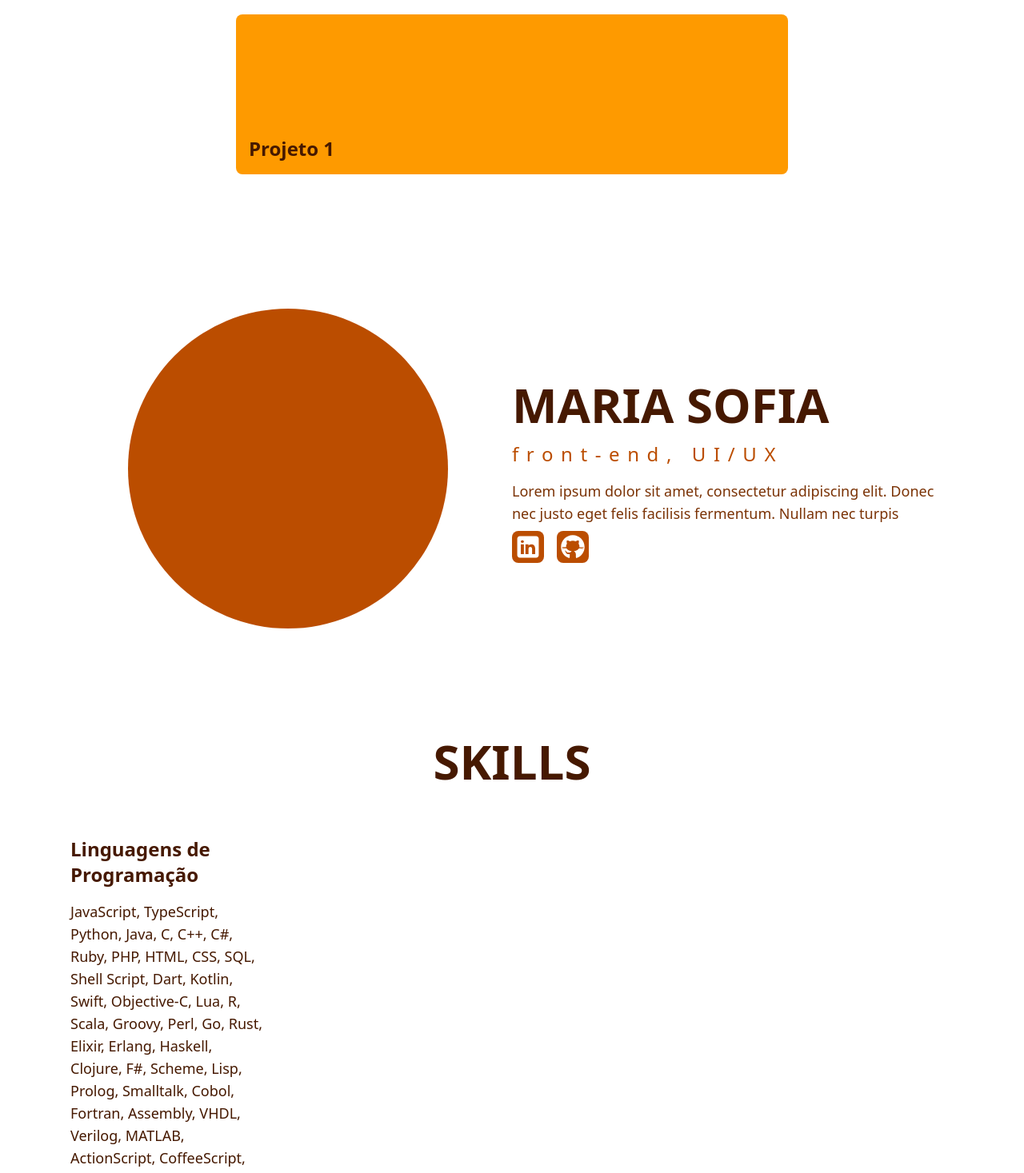
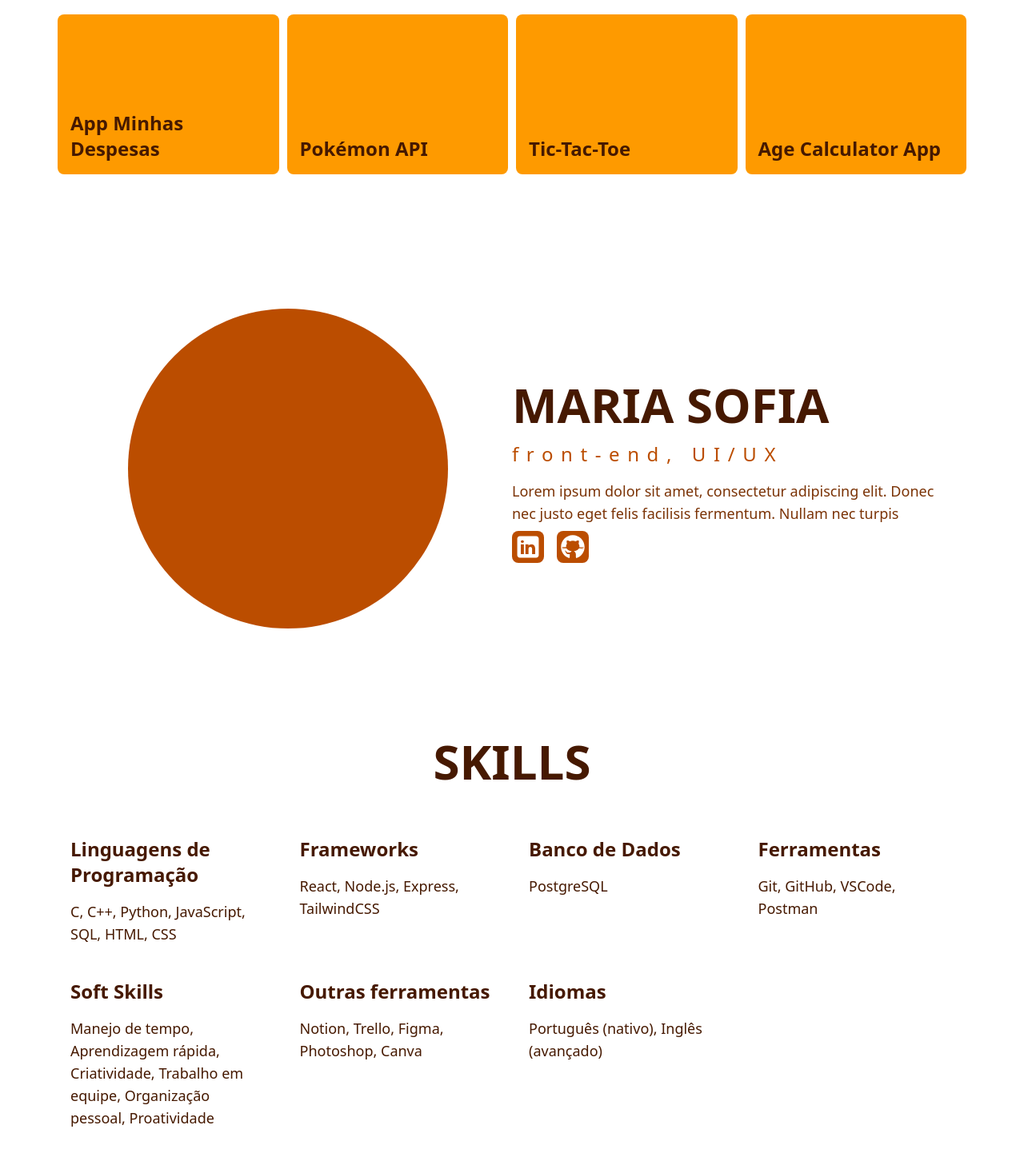
Before and after one commit to xofiaxinha/portifolio, a React (Vite) app: page / in a window 1280 px wide. Shown: the part 840-2307 px from the top of the page at 80% size. Built offline with nearby package versions, Linux system fonts and the light colour scheme.

Commit message:
preenchendo json

```diff
--- a/src/components/projetos/assets/listadeprojetos.json
+++ b/src/components/projetos/assets/listadeprojetos.json
@@ -1,9 +1,34 @@
 [
     {
         "id": 1,
-        "nome": "Projeto 1",
-        "descricao": "Descrição do projeto 1",
+        "nome": "App Minhas Despesas",
+        "descricao": "Trabalho de implementação de um aplicativo de controle de despesas pessoais, realizado na disciplina de Desenvolvimento de Software para Web.",
+        "tecnologias": ["HTML", "CSS", "JavaScript", "React", "NodeJS", "Express", "Sequelize", "PostgreSQL"],
         "imagem": "imagem1.jpg",
-        "github": ""
+        "github": "https://github.com/xofiaxinha/Trabalho-2-web"
+    },
+    {
+        "id": 2,
+        "nome": "Pokémon API",
+        "descricao": "Trabalho de implementação de uma API de gerenciamento de Pokémons, realizado na disciplina de Desenvolvimento de Software para Web.",
+        "tecnologias": ["JavaScript", "NodeJS", "Express", "Sequelize", "PostgreSQL"],
+        "imagem": "imagem1.jpg",
+        "github": "https://github.com/xofiaxinha/Trabalho-1-web"
+    },
+    {
+        "id": 3,
+        "nome": "Tic-Tac-Toe",
+        "descricao": "Pequeno projeto de Jogo da Velha desenvolvido utilizando Python.",
+        "tecnologias": ["Python", "Pygame"],
+        "imagem": "imagem1.jpg",
+        "github": "https://github.com/xofiaxinha/pygame-TicTacToe"
+    },
+    {
+        "id": 4,
+        "nome": "Age Calculator App",
+        "descricao": "Exercício da plataforma Frontend Mentor, que consite em uma calculadora de idade com prevenção de erros.",
+        "tecnologias": ["HTML", "CSS", "JavaScript"],
+        "imagem": "imagem1.jpg",
+        "github": "https://github.com/xofiaxinha/age-calculator-app"
     }
 ]
--- a/src/components/projetos/projetos.jsx
+++ b/src/components/projetos/projetos.jsx
@@ -10,7 +10,7 @@ export default function Projetos({listaProjetos}){
                 <div className="h-150 w-200 bg-zinc-50 flex flex-col">
                     <button onClick={() => setShowModal(false)} className="m-10 self-end text-xl bg-amber-600 hover:bg-amber-950 text-white h-10 w-10 rounded-lg flex justify-center items-center cursor-pointer">X</button>
                     <h1 className="text-amber-950 text-3xl font-bold m-4">{projeto.nome}</h1>
-                    <img src={projeto.imagem} alt="print do projeto" className="m-4 h-50"/>
+                    {<img src={projeto.imagem} alt="print do projeto" className="m-4 h-50"/>}
                     <p className="m-4">{projeto.descricao}</p>
                     <TextButton text="Ver projeto" link={projeto.link}/>
                 </div>
--- a/src/components/skills/assets/listadeskills.json
+++ b/src/components/skills/assets/listadeskills.json
@@ -1,6 +1,30 @@
 [
     {
         "nome": "Linguagens de Programação",
-        "list": "JavaScript, TypeScript, Python, Java, C, C++, C#, Ruby, PHP, HTML, CSS, SQL, Shell Script, Dart, Kotlin, Swift, Objective-C, Lua, R, Scala, Groovy, Perl, Go, Rust, Elixir, Erlang, Haskell, Clojure, F#, Scheme, Lisp, Prolog, Smalltalk, Cobol, Fortran, Assembly, VHDL, Verilog, MATLAB, ActionScript, CoffeeScript, Eiffel, Forth, Pascal, Tcl, Ada, Delphi, Logo, ML, OCaml, Racket, Scratch, Visual Basic, ABAP, Apex, COBOL, Crystal, D, Eiffel, Elm, Factor, Fantom, Forth, FoxPro, Hack, Io, J, Julia, K, Kotlin, LabVIEW, LiveCode, M4, Mathematica, MUMPS, Objective-C, Oz, PL/I, PostScript, PowerShell, Pure Data, Q, RPG, S, SAS, SPARK, SPSS, Stata, Tcl, Visual Basic, Wolfram, Xojo, Zsh"
+        "list": "C, C++, Python, JavaScript, SQL, HTML, CSS"
+    },
+    {
+        "nome": "Frameworks",
+        "list": "React, Node.js, Express, TailwindCSS"
+    },
+    {
+        "nome": "Banco de Dados",
+        "list": "PostgreSQL"
+    },
+    {
+        "nome": "Ferramentas",
+        "list": "Git, GitHub, VSCode, Postman"
+    },
+    {
+        "nome": "Soft Skills",
+        "list": "Manejo de tempo, Aprendizagem rápida, Criatividade, Trabalho em equipe, Organização pessoal, Proatividade"
+    },
+    {
+        "nome": "Outras ferramentas",
+        "list": "Notion, Trello, Figma, Photoshop, Canva"
+    },
+    {
+        "nome": "Idiomas",
+        "list": "Português (nativo), Inglês (avançado)"
     }
 ]
```
